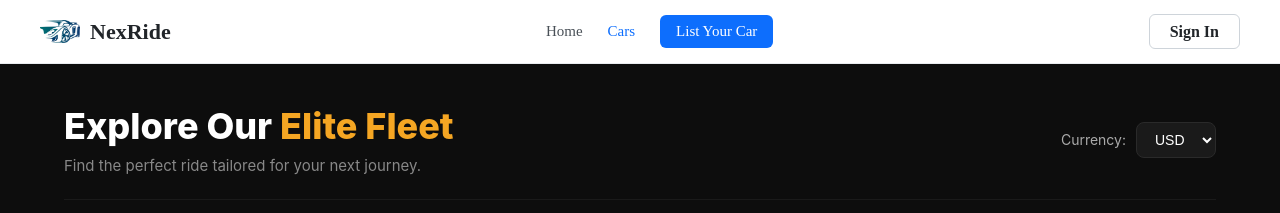
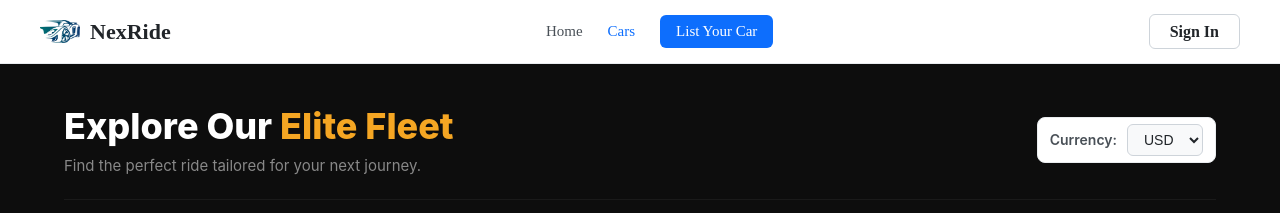
Before and after one commit to vuzal/NexRide, a React (Vite) app: page /cars in a window 1280 px wide. Shown: the top 213 px of the page. Built offline with nearby package versions, Linux system fonts and the light colour scheme; no server answers.

Commit message:
currency selector changed

```diff
--- a/src/components/CurrencySelector.css
+++ b/src/components/CurrencySelector.css
@@ -1,31 +1,40 @@
+
 .currency-selector {
   display: flex;
   align-items: center;
   gap: 10px;
+  background-color: #ffffff;
+  padding: 6px 12px;
+  border-radius: 8px;
+  border: 1px solid #e9ecef;
+  width: fit-content;
 }
 
 .currency-selector label {
   font-size: 14px;
-  color: #aaaaaa;
+  font-weight: 600;
+  color: #495057;
 }
 
 .currency-selector select {
-  padding: 8px 14px;
-  border: 1px solid #2a2a2a;
-  background: #1a1a1a;
-  color: #ffffff;
-  border-radius: 8px;
+  padding: 6px 12px;
+  border: 1px solid #ced4da;
+  background-color: #f8f9fa;
+  color: #212529;
+  border-radius: 6px;
   font-size: 14px;
+  font-weight: 500;
   cursor: pointer;
   outline: none;
-  transition: border-color 0.2s;
+  transition: all 0.2s ease;
 }
 
 .currency-selector select:hover {
-  border-color: #f5a623;
+  border-color: #0d6efd;
+  background-color: #ffffff;
 }
 
 .currency-selector select option {
-  background: #1a1a1a;
-  color: #ffffff;
+  background-color: #ffffff;
+  color: #212529;
 }
```
